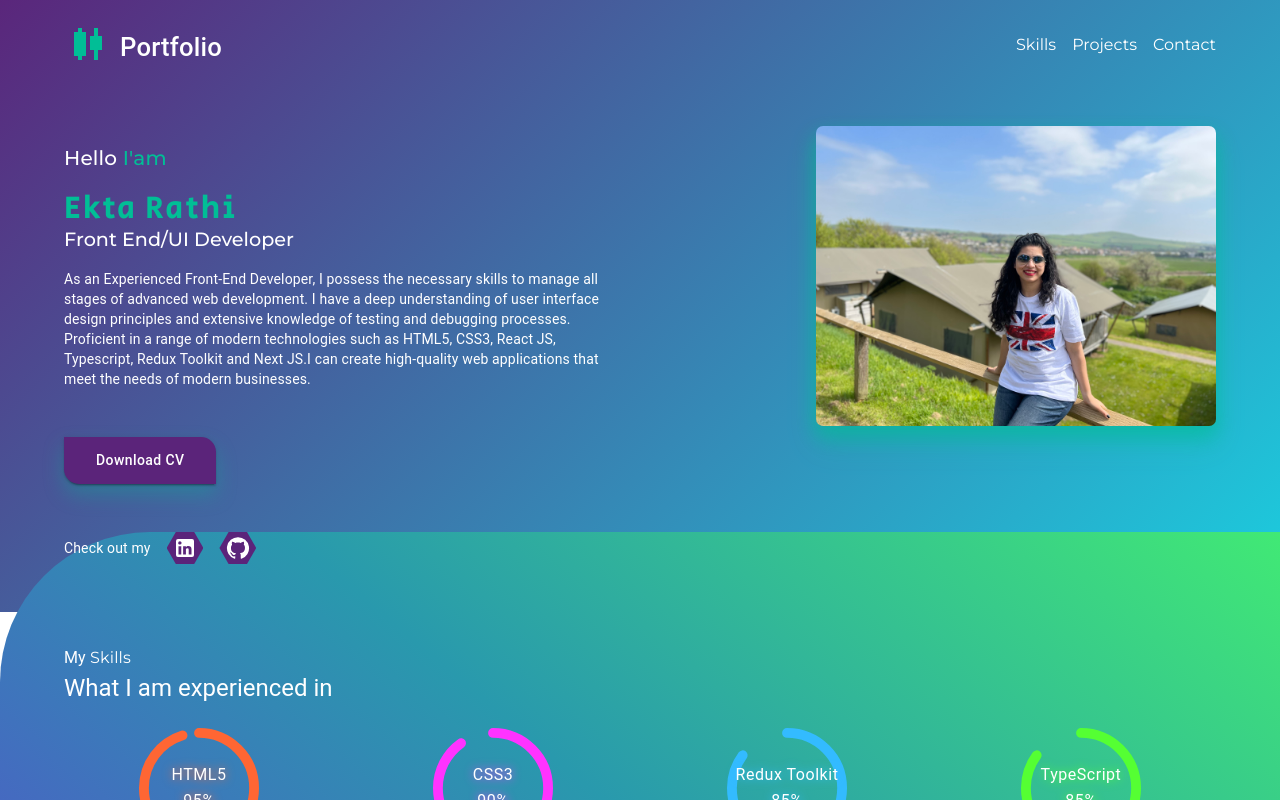
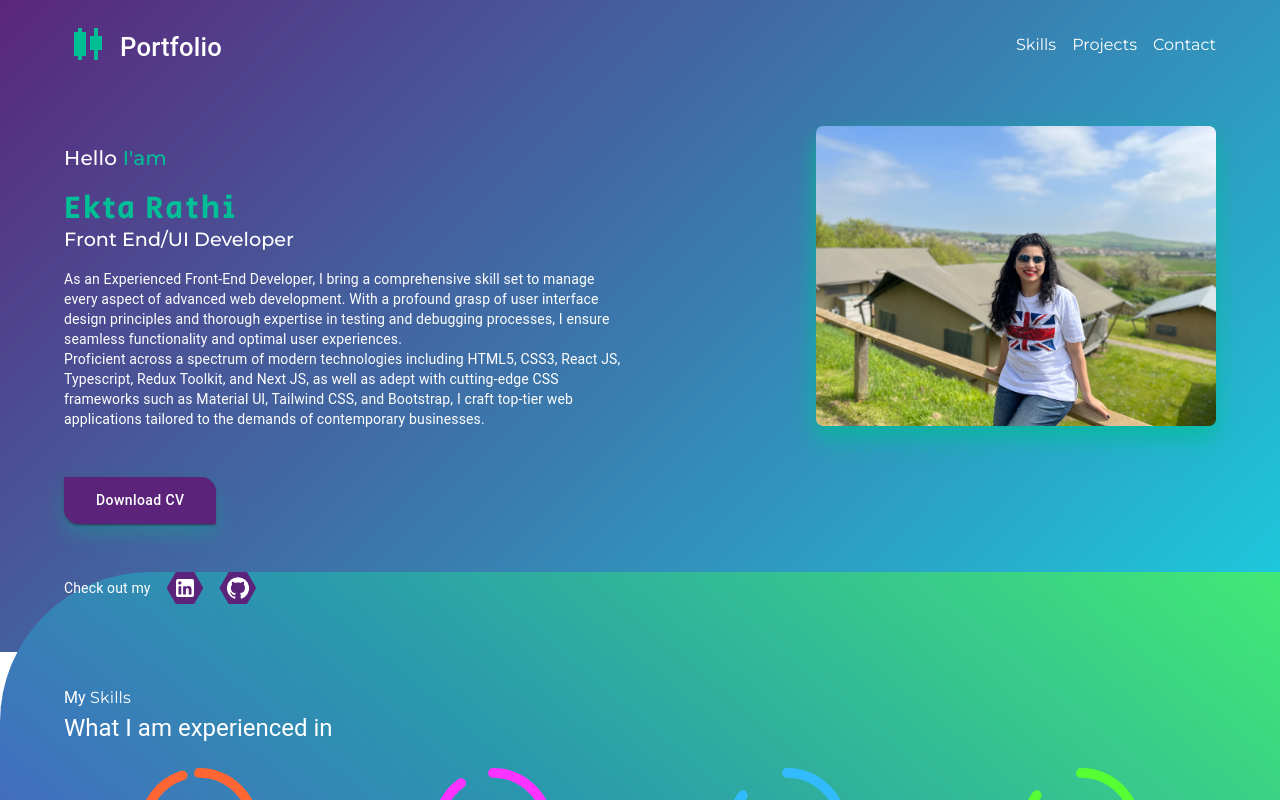
Before and after one commit to ektarathi/portfolio-template, a React (Create React App) app: page / in a window 1280 px wide. Shown: the top 800 px of the page. Built offline with nearby package versions, Linux system fonts and the light colour scheme.

Commit message:
Updated summary

```diff
--- a/src/components/Banner/Profile/ProfileComponent.tsx
+++ b/src/components/Banner/Profile/ProfileComponent.tsx
@@ -38,14 +38,17 @@ const ProfileComponent = () => {
                 <Title>Front End/UI Developer</Title>
               </Typography>
               <Typography variant="body2">
-                As an Experienced Front-End Developer, I possess the necessary
-                skills to manage all stages of advanced web development. I have
-                a deep understanding of user interface design principles and
-                extensive knowledge of testing and debugging processes.
-                Proficient in a range of modern technologies such as HTML5,
-                CSS3, React JS, Typescript, Redux Toolkit and Next JS.I can
-                create high-quality web applications that meet the needs of
-                modern businesses.
+                As an Experienced Front-End Developer, I bring a comprehensive
+                skill set to manage every aspect of advanced web development.
+                With a profound grasp of user interface design principles and
+                thorough expertise in testing and debugging processes, I ensure
+                seamless functionality and optimal user experiences.
+                <br/>
+                Proficient across a spectrum of modern technologies including HTML5, CSS3,
+                React JS, Typescript, Redux Toolkit, and Next JS, as well as
+                adept with cutting-edge CSS frameworks such as Material UI,
+                Tailwind CSS, and Bootstrap, I craft top-tier web applications
+                tailored to the demands of contemporary businesses.
               </Typography>
               <Link
                 to={DeveloperPdf}
```
